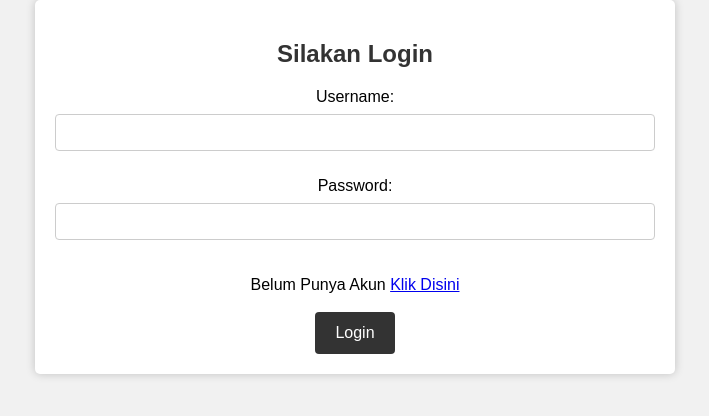
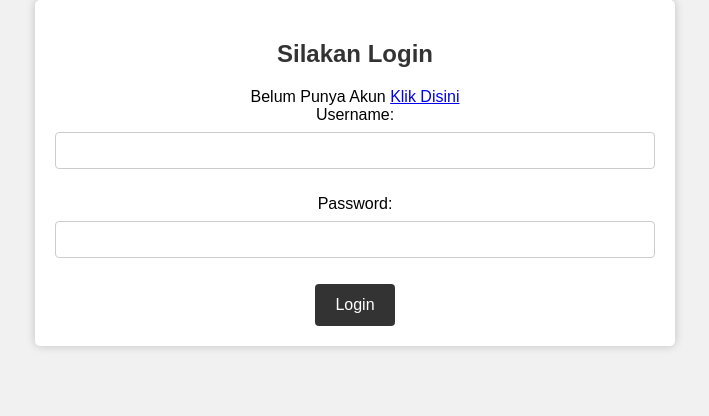
Before and after one commit to 1sekolahers/login, a plain HTML site: page index.html in a window 1280 px wide. Shown: the whole page, without its empty margins (285-994 px from the left). Drawn offline with Linux system fonts and the light colour scheme.

Commit message:
Update index.html
update

```diff
--- a/index.html
+++ b/index.html
@@ -22,6 +22,9 @@
             text-align: center;
             padding: 20px;
             margin: 10px;
+            /* Tambahkan lebar maksimum untuk mode desktop */
+            max-width: 600px;
+            margin: 0 auto;
         }
 
         form {
@@ -62,6 +65,9 @@
             text-align: left;
             padding: 20px;
             margin: 10px;
+            /* Tambahkan lebar maksimum untuk mode desktop */
+            max-width: 600px;
+            margin: 0 auto;
         }
 
         /* Tautan "Klik Disini" */
@@ -72,25 +78,16 @@
         /* Responsif */
         @media (min-width: 768px) {
             /* Style untuk mode desktop */
-            .container {
-                max-width: 600px;
-                margin: 0 auto;
-            }
-
-            .content {
-                max-width: 600px;
-                margin: 0 auto;
-            }
         }
     </style>
 </head>
 <body>
     <div class="container">
         <h2>Silakan Login</h2>
+        <div class="register-link">Belum Punya Akun <a href="https://wa.me">Klik Disini</a></div>
         <form onsubmit="return false;">
             Username: <input type="text" id="username" name="username"><br>
             Password: <input type="password" id="password" name="password"><br>
-            <div class="register-link">Belum Punya Akun <a href="https://wa.me">Klik Disini</a></div><br/>
             <input type="submit" value="Login" onclick="login()">
         </form>
     </div>
@@ -129,4 +126,4 @@
         }
     </script>
 </body>
-</html>
+        </html>
```
